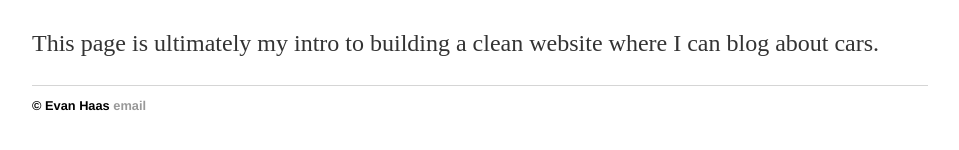
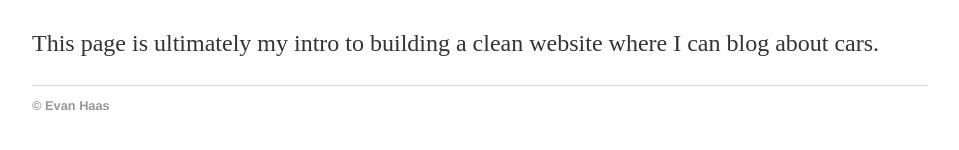
Before and after one commit to ehaas9/carsubscriber, a Jekyll site: the page built from index.md, in a window 1280 px wide. Shown: the part 599-749 px from the top of the page, without its empty margins (160-1119 px from the left). Built offline with Jekyll 4.4.1, drawn with Linux system fonts in a browser that asks for light colours; our own code applies the rules of GitHub Pages for plain Markdown files.

Commit message:
Update default.html

```diff
--- a/_layouts/default.html
+++ b/_layouts/default.html
@@ -22,7 +22,7 @@
 			</div><!-- /.container -->
 			<footer>
 	    		<ul>
-	        		<li>&copy; Evan Haas <a href="mailto:ehaas9@gmail.com">email</a></li>
+	        		<li><a href="mailto:ehaas9@gmail.com">&copy; Evan Haas</a></li>
 				</ul>
 			</footer>
 		</body>
```
